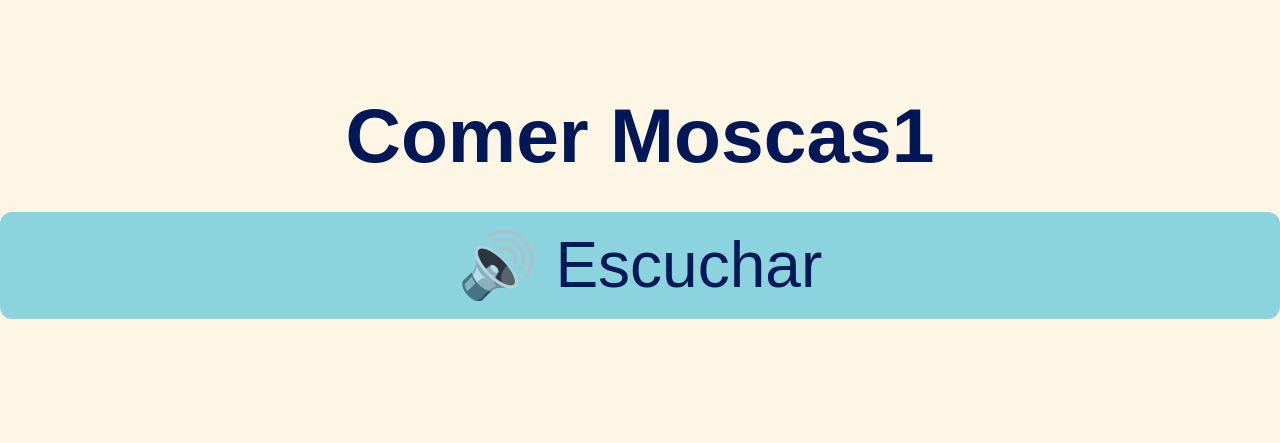
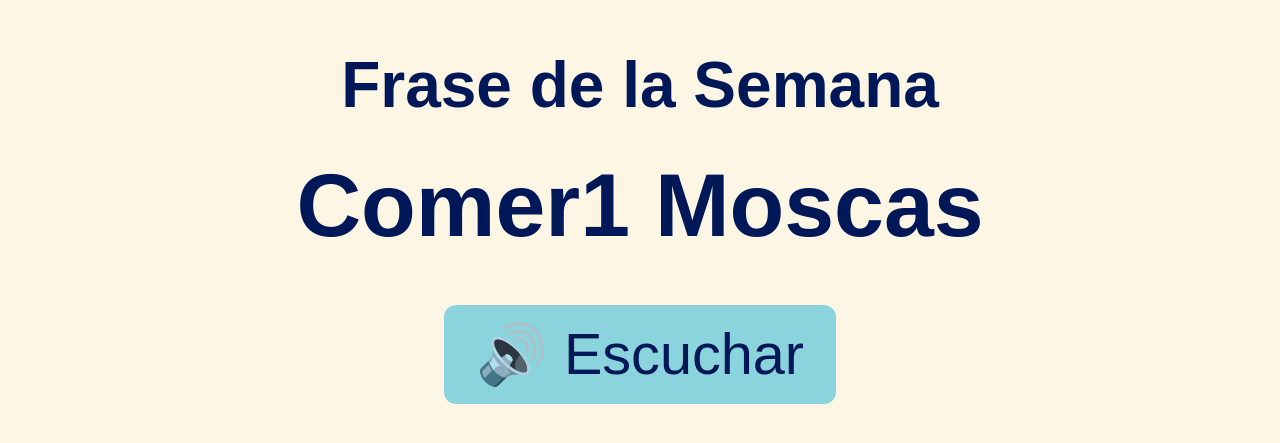
Before and after one commit to richardfoos/spanish-display, a plain HTML site: page index.html in a window 1280 px wide. Shown: the part 195-638 px from the top of the page. Drawn offline with Linux system fonts and the light colour scheme.

Commit message:
Add files via upload

```diff
--- a/index.html
+++ b/index.html
@@ -2,42 +2,57 @@
 <html lang="es">
 <head>
   <meta charset="UTF-8">
+  <title>Frase de la Semana</title>
   <meta name="viewport" content="width=device-width, initial-scale=1.0, maximum-scale=1.0, user-scalable=no">
-  <title>Frase de la Semana</title>
   <style>
     body {
       margin: 0;
       padding: 0;
-      font-family: sans-serif;
+      font-family: Arial, sans-serif;
       background-color: #fef6e4;
       color: #001858;
-      text-align: center;
       display: flex;
       flex-direction: column;
       justify-content: center;
+      align-items: center;
       height: 100vh;
+      text-align: center;
     }
+
     h1 {
-      font-size: 6vw;
-      margin: 0 1rem;
+      font-size: 5vw;
+      margin-bottom: 4vh;
     }
+
+    .phrase {
+      font-size: 7vw;
+      font-weight: bold;
+      margin-bottom: 6vh;
+    }
+
     button {
-      margin-top: 2rem;
-      font-size: 5vw;
+      font-size: 4.5vw;
       padding: 1rem 2rem;
+      background-color: #8bd3dd;
       border: none;
       border-radius: 12px;
-      background-color: #8bd3dd;
       color: #001858;
       cursor: pointer;
+      transition: background-color 0.3s ease;
     }
+
     button:hover {
       background-color: #5dbbc8;
+    }
+
+    audio {
+      display: none;
     }
   </style>
 </head>
 <body>
-  <h1>Comer Moscas1</h1>
+  <h1>Frase de la Semana</h1>
+  <div class="phrase">Comer1 Moscas</div>
   <button onclick="document.getElementById('audio').play()">🔊 Escuchar</button>
   <audio id="audio">
     <source src="https://drive.google.com/uc?export=download&id=1FYZjL91pLN4W2CvWygcK36WppRNCtUer" type="audio/mpeg">
```
